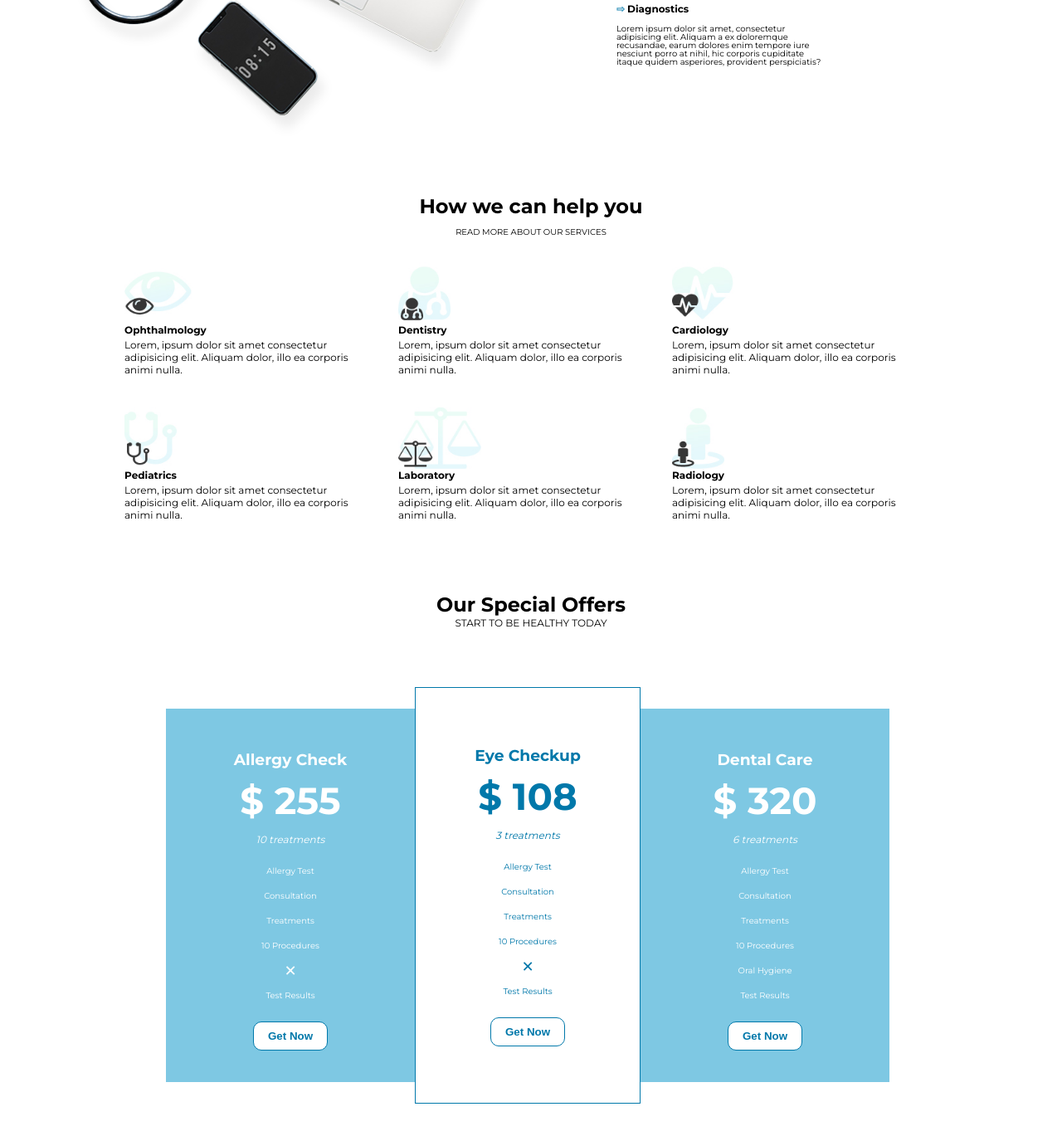
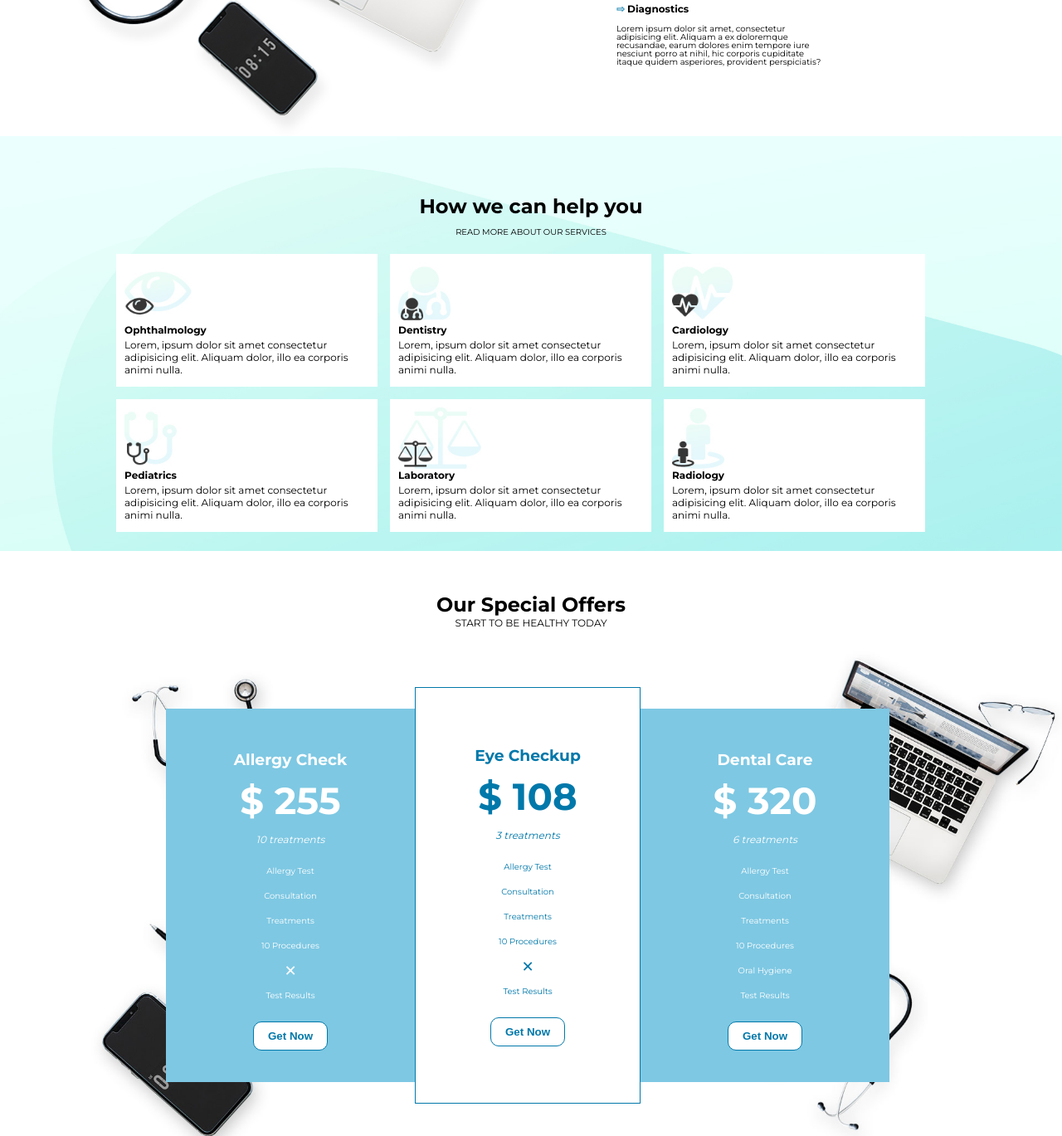
Before and after one commit to BudakovDmitry/Website---Health-Care, a plain HTML site: page index.html in a window 1280 px wide. Shown: the part 894-2263 px from the top of the page at 83% size. Drawn offline with Linux system fonts and the light colour scheme.

Commit message:
Update styles.css

```diff
--- a/css/styles.css
+++ b/css/styles.css
@@ -47,7 +47,7 @@ main {
 }
 
 .main-container {
-  background-image: url(img/lady.jpg);
+  background-image: url(../img/lady.jpg);
   background-size: cover;
   min-width: auto;
   height: 500px;
@@ -170,7 +170,7 @@ main {
 }
 
 .info-container {
-  background-image: url(img/services_bg.jpg);
+  background-image: url(../img/services_bg.jpg);
   background-size: cover;
   width: auto;
   height: 500px;
@@ -228,7 +228,7 @@ main {
 }
 
 .offers-container {
-  background-image: url(img/pricing_bg.jpg);
+  background-image: url(../img/pricing_bg.jpg);
   background-size: cover;
   width: auto;
   height: 750px;
```
